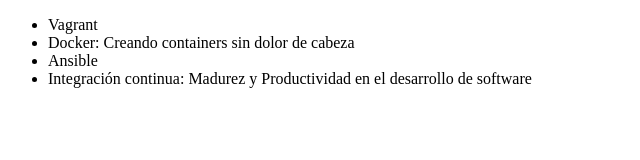
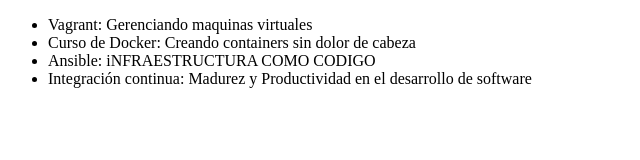
Before and after one commit to Darev97/alura-git, a plain HTML site: page daniel/index.html in a window 1280 px wide. Shown: the whole page, without its empty margins (0-640 px from the left). Drawn offline with Linux system fonts and the light colour scheme.

Commit message:
Cmabiando el nombre del curso ansible

```diff
--- a/daniel/index.html
+++ b/daniel/index.html
@@ -6,9 +6,9 @@
 </head>
 <body>
      <ul>
-         <li> Vagrant </li>
-         <li> Docker: Creando containers sin dolor de cabeza </li>
-         <li> Ansible </li>
+         <li> Vagrant: Gerenciando maquinas virtuales </li>
+         <li> Curso de Docker: Creando containers sin dolor de cabeza</li>
+         <li> Ansible: iNFRAESTRUCTURA COMO CODIGO </li>
          <li> Integración continua: Madurez y Productividad en el desarrollo de software</li>
      </ul>
 </body>
```
